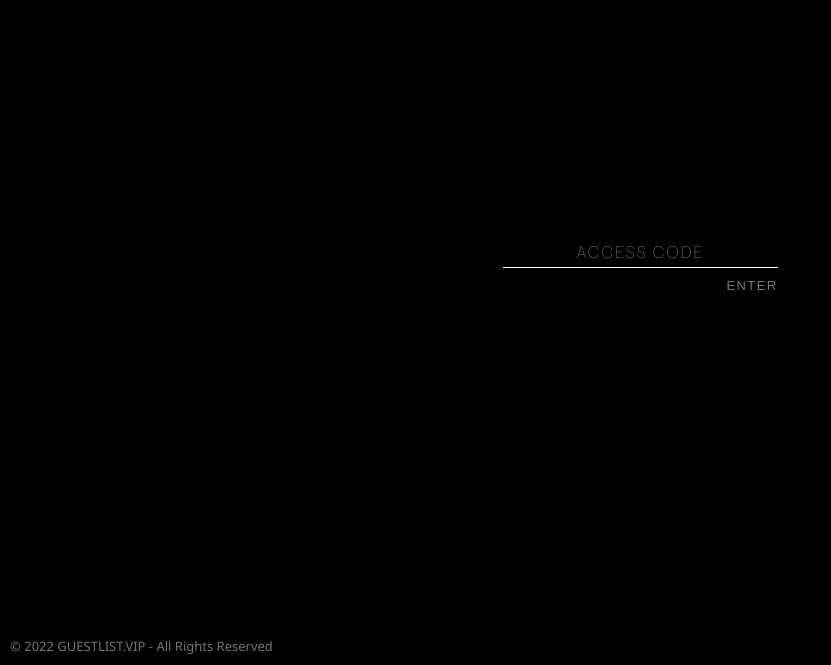
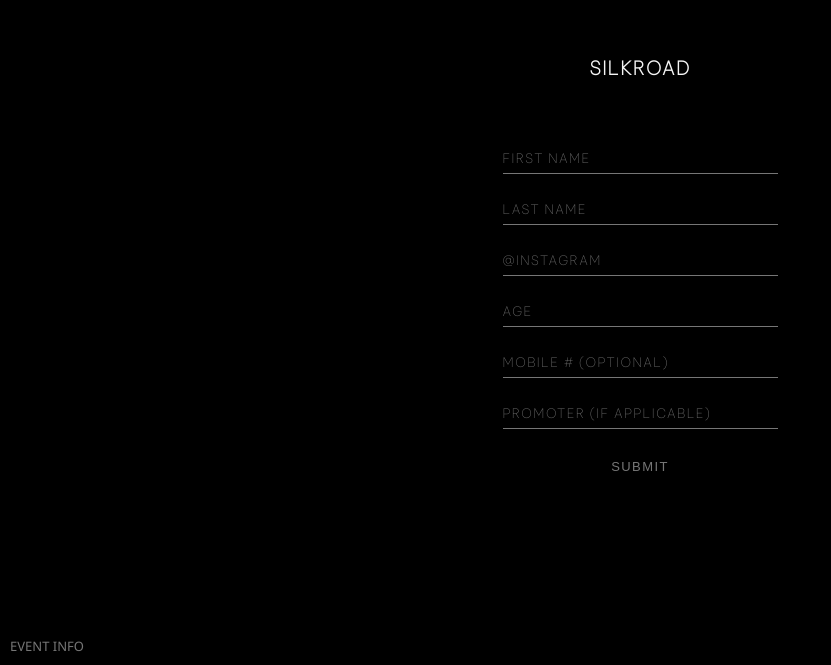
Before and after one commit to c2kle/industry-standard, a React (Create React App) app in the folder client/: page / in a window 1280 px wide. Shown: the part 135-800 px from the top of the page, without its empty margins (0-831 px from the left). Built offline with nearby package versions, Linux system fonts and the light colour scheme.

Commit message:
trying new

```diff
--- a/client/src/components/AccessCode.js
+++ b/client/src/components/AccessCode.js
@@ -34,26 +34,29 @@ export default function AccessCode(props) {
     else if (results.getEvent === null) {
 
     }
-    else if (results.getEvent.code === "CHANNEL") {
-      let eventResults = results.getEvent;
+    else {
+      populateNewState(results.getEvent, "Guest Registration")
+    }
+    // else if (results.getEvent.code === "CHANNEL") {
+    //   let eventResults = results.getEvent;
 
-      populateNewState(eventResults,"Temporary Channel");
-    }
-    else if (results.getEvent.code === "CREATE") {
+    //   populateNewState(eventResults,"Temporary Channel");
+    // }
+    // else if (results.getEvent.code === "CREATE") {
 
-      let eventResults = results.getEvent;
+    //   let eventResults = results.getEvent;
 
-      populateNewState(eventResults,"Temporary Create");
-    }
-    else if (results.getEvent !== null) {
+    //   populateNewState(eventResults,"Temporary Create");
+    // }
+    // else if (results.getEvent !== null) {
 
-      let eventResults = results.getEvent
+    //   let eventResults = results.getEvent
 
-      populateNewState(eventResults,"Event");
-    }
-    else {
-      console.log(results.getEvent)
-    }
+    //   populateNewState(eventResults,"Event");
+    // }
+    // else {
+    //   console.log(results.getEvent)
+    // }
 
   }
 
--- a/client/src/components/EventBody.js
+++ b/client/src/components/EventBody.js
@@ -18,8 +18,8 @@ export default function EventBody(props) {
             <h5>{props.displayState.event.label_5}</h5>
             <h5>{props.displayState.event.label_6}</h5>
             <h5>{props.displayState.event.label_7}</h5>
-            <button className="eventRegistration" onClick={onClickHandler}>Guest List Registration</button>
-            <button className="eventRegistration" href="">Gallery (Post Event)</button>
+            {/* <button className="eventRegistration" onClick={onClickHandler}>Guest List Registration</button> */}
+            {/* <button className="eventRegistration" href="">Gallery (Post Event)</button> */}
         </div>
     )
 }
--- a/client/src/components/EventFooter.js
+++ b/client/src/components/EventFooter.js
@@ -1,8 +1,14 @@
 import React from 'react'
 import '../componentsStyle/footerLink.css'
 
-export default function EventFooter() {
+export default function Copyright(props) {
+
+  const onClickHandler = () => {
+    let name = "display";
+    props.setDisplayState(prevState => ({...prevState, [name]: "Guest Registration"}))
+  }
+
   return (
-    <a href="/silkroad">GUESTLIST.VIP: SILKROAD</a>
+    <span onClick={onClickHandler}>GUEST LIST REGISTRATION</span>
   )
 }
--- a/client/src/components/EventTitle.js
+++ b/client/src/components/EventTitle.js
@@ -3,6 +3,6 @@ import '../componentsStyle/eventTitle.css'
 
 export default function EventHeader(props) {
   return (
-    <h3>{props.title}</h3>
+    <h3 style={{marginBottom: 20}}>{props.title}</h3>
   )
 }
--- a/client/src/components/HomeFooter.js
+++ b/client/src/components/HomeFooter.js
@@ -5,10 +5,10 @@ export default function Copyright(props) {
 
   const onClickHandler = () => {
     let name = "display";
-    props.setDisplayState(prevState => ({...prevState, [name]: "Access Code"}))
+    props.setDisplayState(prevState => ({...prevState, [name]: "Event"}))
   }
 
   return (
-    <span onClick={onClickHandler}>GUESTLIST.VIP</span>
+    <span onClick={onClickHandler}>EVENT INFO</span>
   )
 }
--- a/client/src/components/ListBody.js
+++ b/client/src/components/ListBody.js
@@ -30,6 +30,7 @@ export default function ListBody(props) {
     return (
         <div className="createGuest">
             <form>
+                <h3>SILKROAD</h3>
                 <input className="listText" type='text' placeholder='First Name'
                     onChange={(event) => { setFirstName(event.target.value) }}></input>
                 <input className="listText" type='text' placeholder='Last Name'
@@ -42,7 +43,9 @@ export default function ListBody(props) {
                     onChange={(event) => { setMobile(event.target.value) }}></input>
                 <input className="listText" type='text' placeholder='Promoter (If Applicable)'
                     onChange={(event) => { setPromoter(event.target.value) }}></input>
-                <div className="listButtonsContainer"><button className="listButton" type="button" onClick={onBackHandler}>BACK</button><button className="listButton" onClick={(event) => {
+                <div className="listButtonsContainer">
+                    {/* <button className="listButton" type="button" onClick={onBackHandler}>INFO</button> */}
+                    <button className="listButton" onClick={(event) => {
                     event.preventDefault(); createGuest({
                         variables:
                             { first_name: firstName, last_name: lastName, instagram: instagram, age: age, mobile: mobile, promoter: promoter }
--- a/client/src/componentsStyle/listBody.css
+++ b/client/src/componentsStyle/listBody.css
@@ -1,3 +1,7 @@
+h3 {
+    margin-bottom: 18%;
+}
+
 form {
     display: flex;
     flex-direction: column;
--- a/client/src/pageStyles/list.css
+++ b/client/src/pageStyles/list.css
@@ -12,6 +12,7 @@
     justify-content: center;
     align-items: center;
     color: whitesmoke;
+    overflow-y:auto;
 }
 
 footer {
--- a/client/src/pages/Landing.js
+++ b/client/src/pages/Landing.js
@@ -5,7 +5,7 @@ import CopyrightFooter from '../components/CopyrightFooter'
 import Event from './Event'
 import List from './List'
 import HomeFooter from '../components/HomeFooter'
-
+import EventFooter from '../components/EventFooter'
 export default function Landing() {
 
   useEffect(() => {
@@ -13,16 +13,16 @@ export default function Landing() {
   }, []);
 
   const [displayState, setDisplayState] = useState({
-    display: "Access Code",
+    display: "Guest Registration",
     event: {
-      title: "",
-      label_1: "",
-      label_2: "",
-      label_3: "",
-      label_4: "",
-      label_5: "",
-      label_6: "",
-      label_7: "",
+      title: "SILKROAD",
+      label_1: "Event: Mixer",
+      label_2: "Venue: Down Time Chapel Hill",
+      label_3: "Date: TBA",
+      label_4: "Time: 9:00pm - 11:30pm",
+      label_5: "Cover: $5, $10 (Under 21)",
+      label_6: "DJ: DJ RUSS, TBA",
+      label_7: "Contact: silkroad@guestlist.vip",
     },
   });
 
@@ -31,7 +31,7 @@ export default function Landing() {
 
   if (displayState.display === "Event") {
     page = <Event displayState={displayState} setDisplayState={setDisplayState} />
-    footer = <HomeFooter displayState={displayState} setDisplayState={setDisplayState}/>
+    footer = <EventFooter displayState={displayState} setDisplayState={setDisplayState}/>
   }
   else if (displayState.display === "Guest Registration" || displayState.display === "Temporary Create" || displayState.display === "Temporary Channel") {
     page = <List displayState={displayState} setDisplayState={setDisplayState} />
@@ -41,6 +41,7 @@ export default function Landing() {
     page = <AccessCode setDisplayState={setDisplayState} />
     footer = <CopyrightFooter />
   }
+
 
   return (
     <div className='landingContainer'>
```
Also changed, not shown: 11 other files (tests, documents, lock files or other folders).
